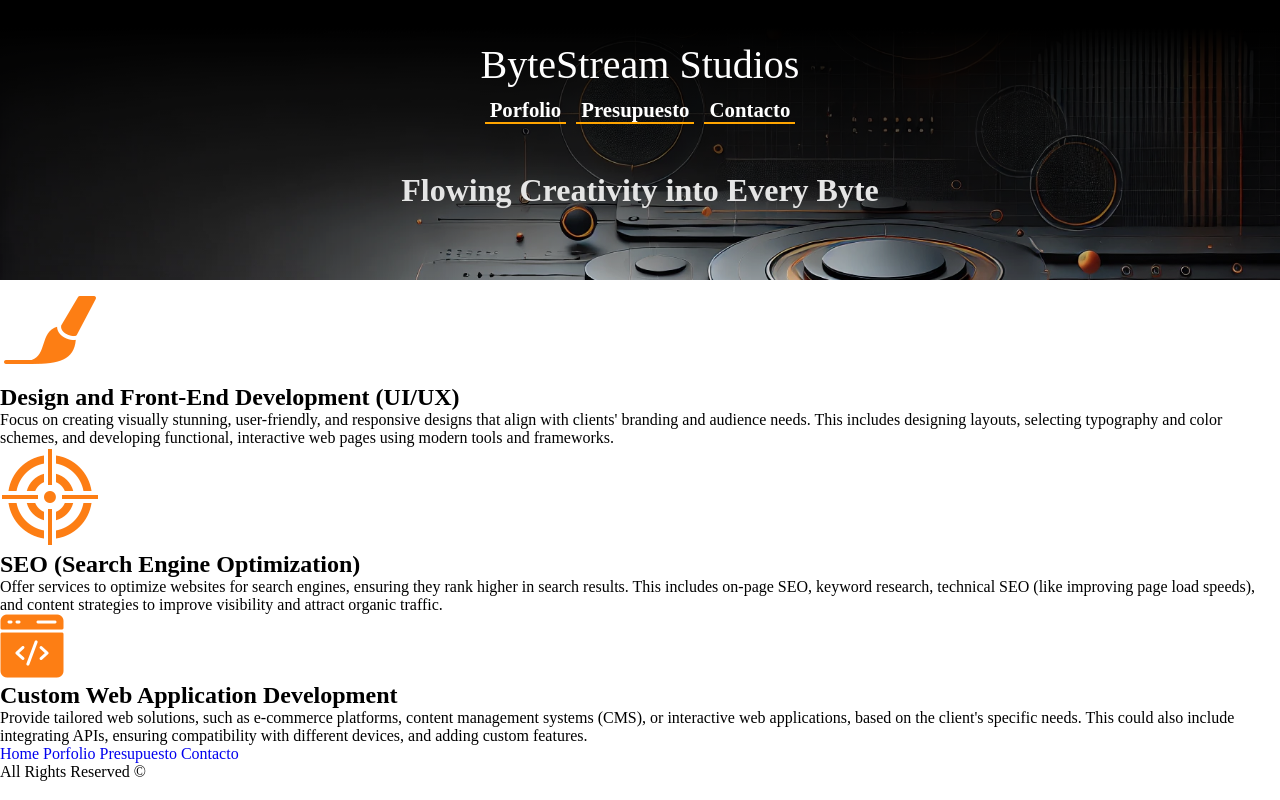
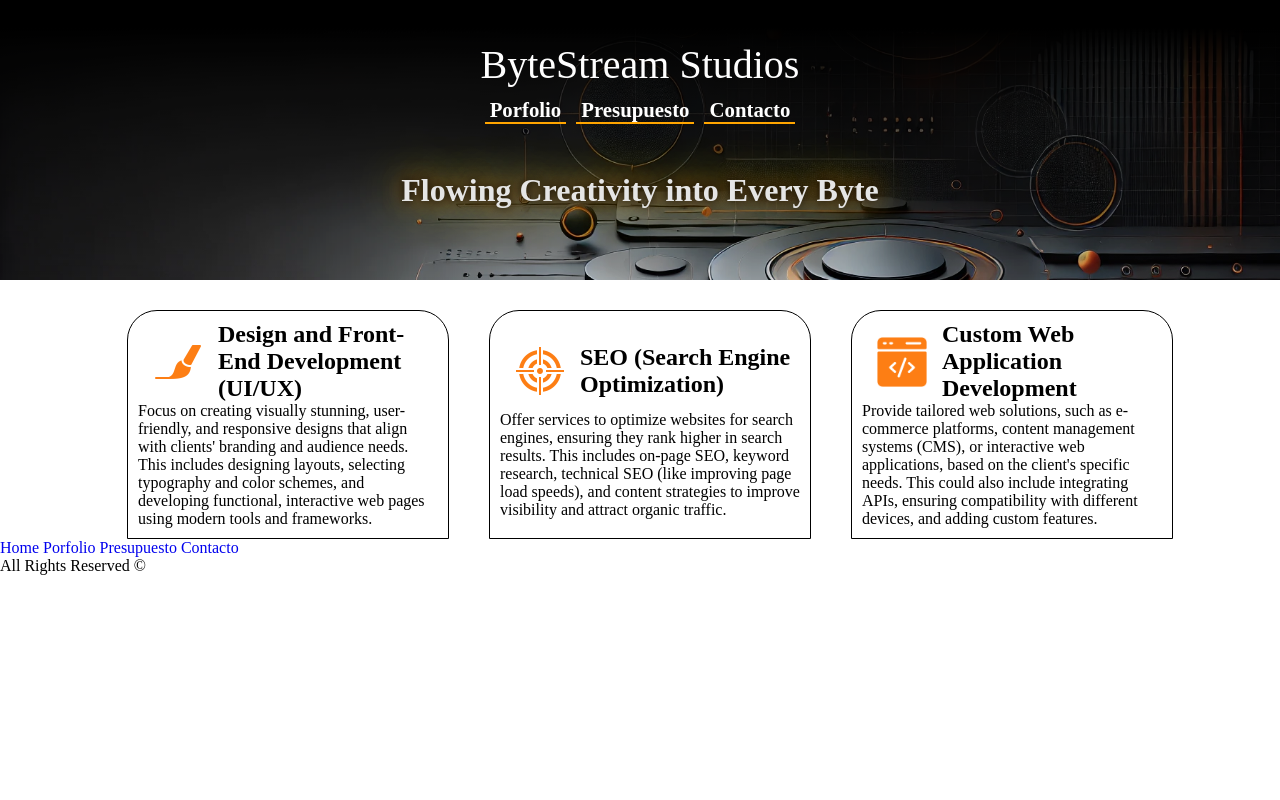
Before and after one commit to Gen639/Gen639.github.io, a PHP site: page /views/index.html in a window 1280 px wide. Run offline with PHP 8.4, Linux system fonts and the light colour scheme.

Commit message:
Added CSS

```diff
--- a/css/index.css
+++ b/css/index.css
@@ -1,7 +1,10 @@
+/* GENERAL */
 * {
   margin: 0px;
   padding: 0px;
 }
+
+/* HEADER */
 
 .header {
   display: flex;
@@ -9,7 +12,7 @@
   align-items: center;
   justify-content: center;
   height: 35vh;
-  min-height: 35vh;
+  min-height: 200px;
   background-image: linear-gradient(
       to bottom,
       rgba(0, 0, 0, 1) 10%,
@@ -102,4 +105,39 @@ div > h1 {
 
 h1 {
   color: rgb(255, 255, 255);
+  text-shadow: 0px 0px 10px rgb(0, 0, 0), 0px 0px 20px rgba(227, 114, 0, 0.774),
+    0px 0px 50px rgb(255, 247, 0);
 }
+
+/* SECTIONS */
+.section-container {
+  display: flex;
+  justify-content: center;
+  margin-top: 30px;
+  margin-left: 20px;
+}
+
+.main-section-article {
+  display: flex;
+  flex-direction: column;
+  align-items: center;
+  justify-content: center;
+  max-width: 300px;
+  margin: 0 20px;
+  border: 1px solid #000000;
+  border-top-left-radius: 30px; /* Adjust the value as needed */
+  border-top-right-radius: 30px;
+  padding: 10px;
+}
+
+.section-header {
+  display: flex;
+  justify-content: center;
+  align-items: center;
+}
+
+.section-header .icon {
+  max-height: 50px;
+  max-width: 50px;
+  margin: 15px;
+}
--- a/views/index.html
+++ b/views/index.html
@@ -26,7 +26,7 @@
     </header>
     <main>
       <div class="section-container">
-        <section>
+        <sectionc class="main-section-article">
           <div class="section-header">
             <img
               src="../images/icons8-brush-100.png"
@@ -42,8 +42,8 @@
             and developing functional, interactive web pages using modern tools
             and frameworks.
           </p>
-        </section>
-        <section>
+        </sectionc>
+        <section class="main-section-article">
           <div class="section-header">
             <img
               src="../images/icons8-target-100.png"
@@ -60,7 +60,7 @@
             traffic.
           </p>
         </section>
-        <section>
+        <section class="main-section-article">
           <div class="section-header">
             <img
               src="../images/icons8-code-64.png"
```
